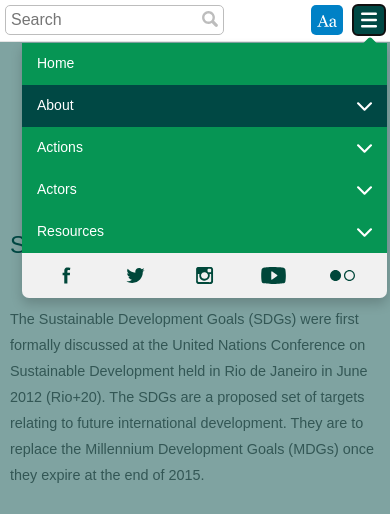
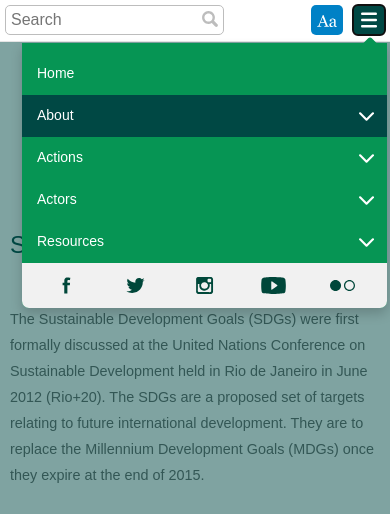
Before and after one commit to scbd/undb-portal-consultant, a PHP site: page /about-sdgs.php in a window 390 px wide, after a click that opens the changed part. Shown: the top 514 px of the page. Run offline with PHP 8.4, Linux system fonts and the light colour scheme.

Commit message:
mobile menu update

```diff
--- a/undb/js/script.js
+++ b/undb/js/script.js
@@ -94,11 +94,12 @@ $('.menu_arrow:not(.hide)').each(function(){
 
 
 // handling sub menus
-$("#siteMenu .dropdown-menu>li>a:after").click(function(e){
+$("#siteMenu .dropdown-menu>li>button").click(function(e){
 	 e.stopPropagation();
+	 e.preventDefault();
 
 	if($(this).siblings('ul').length > 0){
-		e.preventDefault();
+
 		if($(this).parent('li').hasClass('open')){
 			$(this).parent('li').removeClass('open');
 		}
--- a/undb/less/style.less
+++ b/undb/less/style.less
@@ -663,9 +663,9 @@ body{
 		right:3px;
 		top: 41px;
 		width:365px;
-		padding:0px;
+		padding:10px 0px 0px 0px;
 		left:auto;
-		background-color:@gray;
+		background-color:@lightGreen;
 		border:none;
 		.border-radiuses(0px, 7px, 7px, 0px);
 		&::before{
@@ -680,14 +680,19 @@ body{
 		}
 		>li{
 			background-color:@lightGreen;
+			position: relative;
 
 			&.active a{
 				background-color:@darkGreen;
 			}
-			&.open>a{
+			&.open{
+				>a{
 					border-left:8px solid @darkGreen;
-				&::after{
-					background: url('../img/icon/arrow_up.svg');
+				}
+				>button{
+					background: url('../img/icon/arrow_up.svg') center center;
+					background-size: 15px 15px;
+					background-repeat: no-repeat;
 				}
 			}
 			>a{
@@ -696,22 +701,28 @@ body{
 				font-size:1.0em;
 				line-height: 40px;
 				padding:0px 15px;
+				.transition(border-width, 0.4s);
 				&:hover{
 					background-color:lighten(@lightGreen, 2%);
 				}
-				&::after{
-			    content: '';
-			    display: block;
-			    width: 15px;
-			    height: 15px;
-			    background: url('../img/icon/arrow_down.svg');
+
+				&:focus{
+					background-color:transparent;
+				}
+			}
+			>button{
+		    display: inline-block;
+		    width: 42px;
+		    height: 42px;
+		    background: url('../img/icon/arrow_down.svg') center center;
+		    background-size: 15px 15px;
 		    background-repeat: no-repeat;
 		    position: absolute;
-			    right: 15px;
-			    margin-top: -26px;
-				}
-				&:focus{
-					background-color:transparent;
+		    right: 0px;
+		    top:0px;
+		    margin:0px;
+		    &:hover{
+		    	border:1px solid @gray;
 		    }
 			}
 			&.open{
@@ -726,8 +737,9 @@ body{
 			}
 		}
 		li.li-social{
-			background-color:transparent;
+			background-color:@gray;
 			height:auto;
+			.border-radiuses(0px, 7px, 7px, 0px);
 		}
 
 		.sub-menu{
--- a/undb/partials/header.php
+++ b/undb/partials/header.php
@@ -144,6 +144,7 @@
             <li><a href="/undb/">Home</a></li>
             <li>
                 <a role="button" href="/undb/about-unbd.php">About</a>
+                <button type="button" class="arrow_open_submenu"></button>
                 <ul class="sub-menu">
                     <li><a href="/undb/about-unbd.php">UNDB</a></li>
                     <li><a href="/undb/about-goals.php">Goals</a></li>
@@ -154,6 +155,7 @@
             </li>
             <li>
                 <a role="button" href="/undb/actions-worldwide.php">Actions</a>
+                <button type="button" class="arrow_open_submenu"></button>
                 <ul class="sub-menu">
                     <li><a href="/undb/actions-worldwide.php">Worldwide</a></li>
                     <li><a href="/undb/actions-by-countries.php">By countries</a></li>
@@ -164,6 +166,7 @@
             </li>
             <li>
                 <a role="button" href="/undb/actors.php">Actors</a>
+                <button type="button" class="arrow_open_submenu"></button>
                 <ul class="sub-menu">
                     <li><a href="/undb/actors-abttf.php">ABTTF</a></li>
                     <li><a href="/undb/actors-biodiversity-champions.php">Biodiversity Champions</a></li>
@@ -174,6 +177,7 @@
             </li>
             <li>
                 <a role="button" href="/undb/resources.php">Resources</a>
+                <button type="button" class="arrow_open_submenu"></button>
                 <ul class="sub-menu">
                     <li><a href="/undb/resources-logo.php">Logo</a></li>
                     <li><a href="/undb/resources-printed-materials.php">Printed  materials</a></li>
```
Also changed, not shown: undb/css/style.css. Lines whose indentation alone changed are shown as unchanged.
